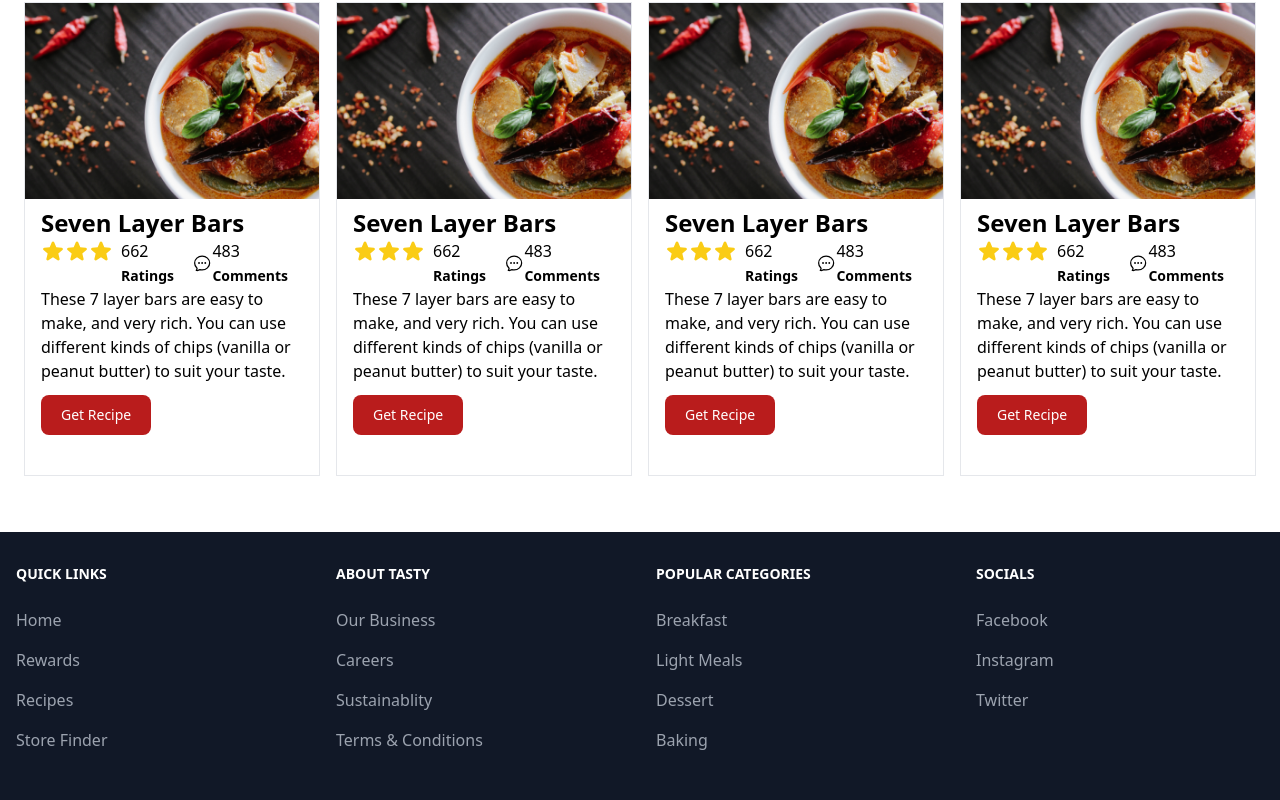
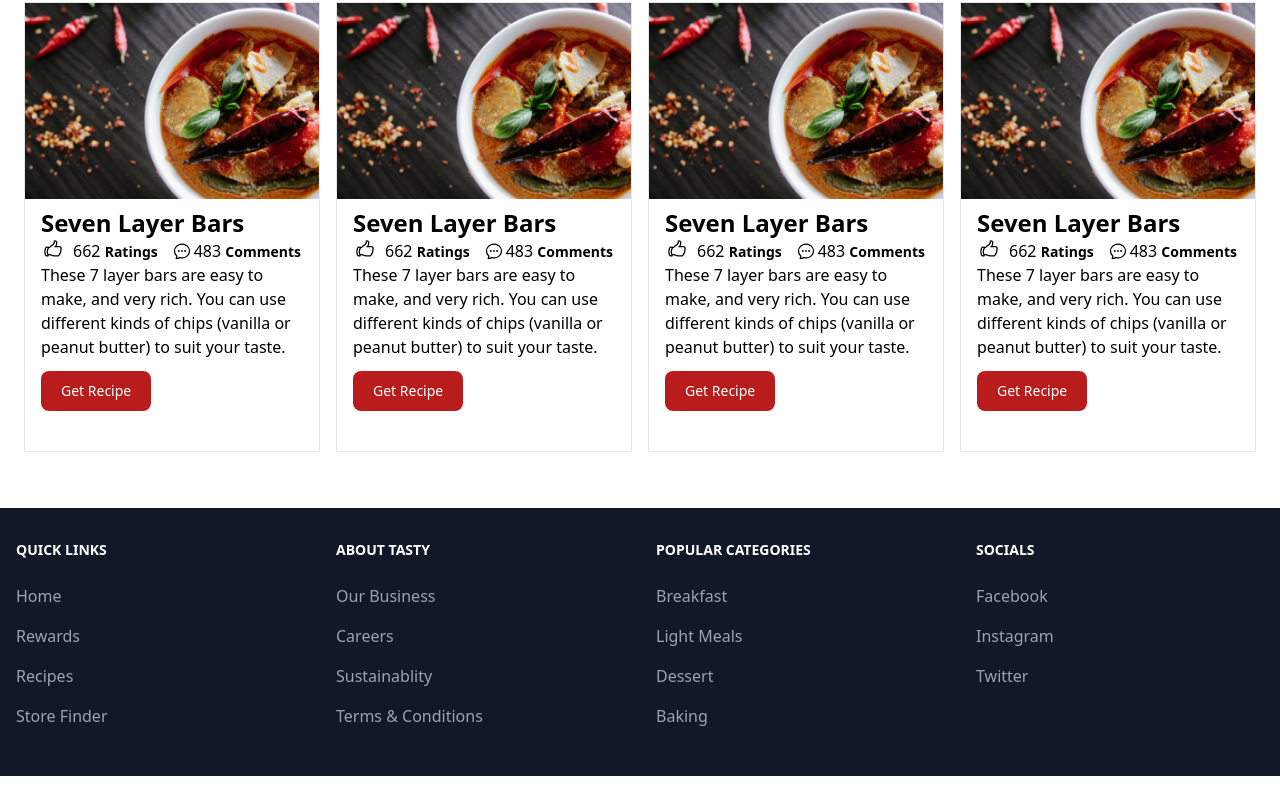
Before and after one commit to Jon-Felipe/Tasty-React, a React (Vite) app: page / in a window 1280 px wide. Shown: the part 1108-1908 px from the top of the page. After the commit the page ends 1884 px from the top, so only its background shows below. Built offline with nearby package versions, Linux system fonts and the light colour scheme.

Commit message:
replaced star component with icon

```diff
--- a/src/components/Recipe.tsx
+++ b/src/components/Recipe.tsx
@@ -1,5 +1,8 @@
 import React from 'react';
-import { ChatBubbleOvalLeftEllipsisIcon } from '@heroicons/react/24/outline';
+import {
+  HandThumbUpIcon,
+  ChatBubbleOvalLeftEllipsisIcon,
+} from '@heroicons/react/24/outline';
 import foodImg from '../assets/hero-img.jpg';
 
 // components
@@ -29,7 +32,7 @@ const Recipe = ({
         <h3 className='text-2xl font-semibold'>{text}</h3>
         <div className='flex items-center gap-3'>
           <div className='flex gap-2'>
-            <StarRating rating={avgRating} />
+            <HandThumbUpIcon className='h-5 w-6' />
             <p>
               {ratingAmt} <span className='font-semibold text-sm'>Ratings</span>
             </p>
```
